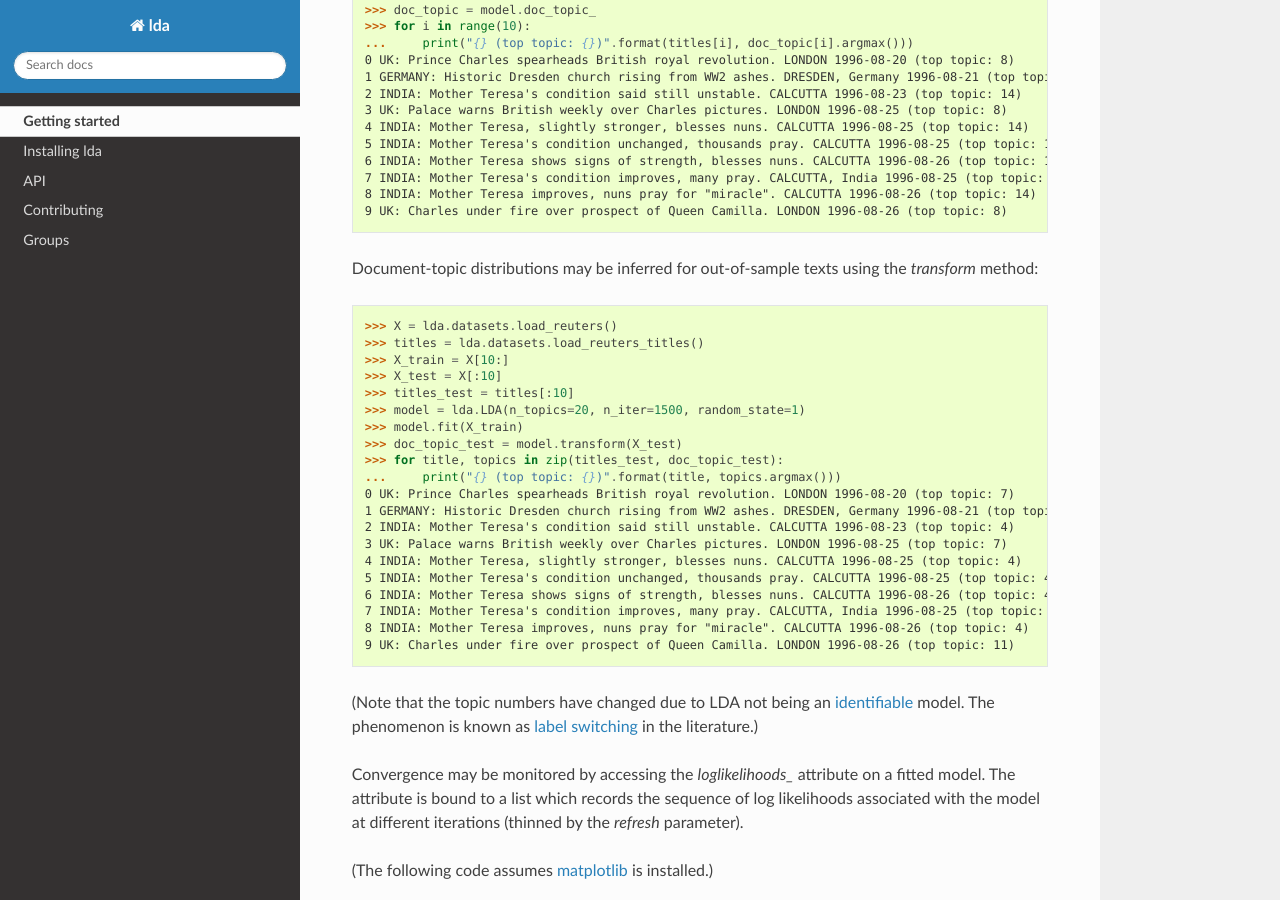
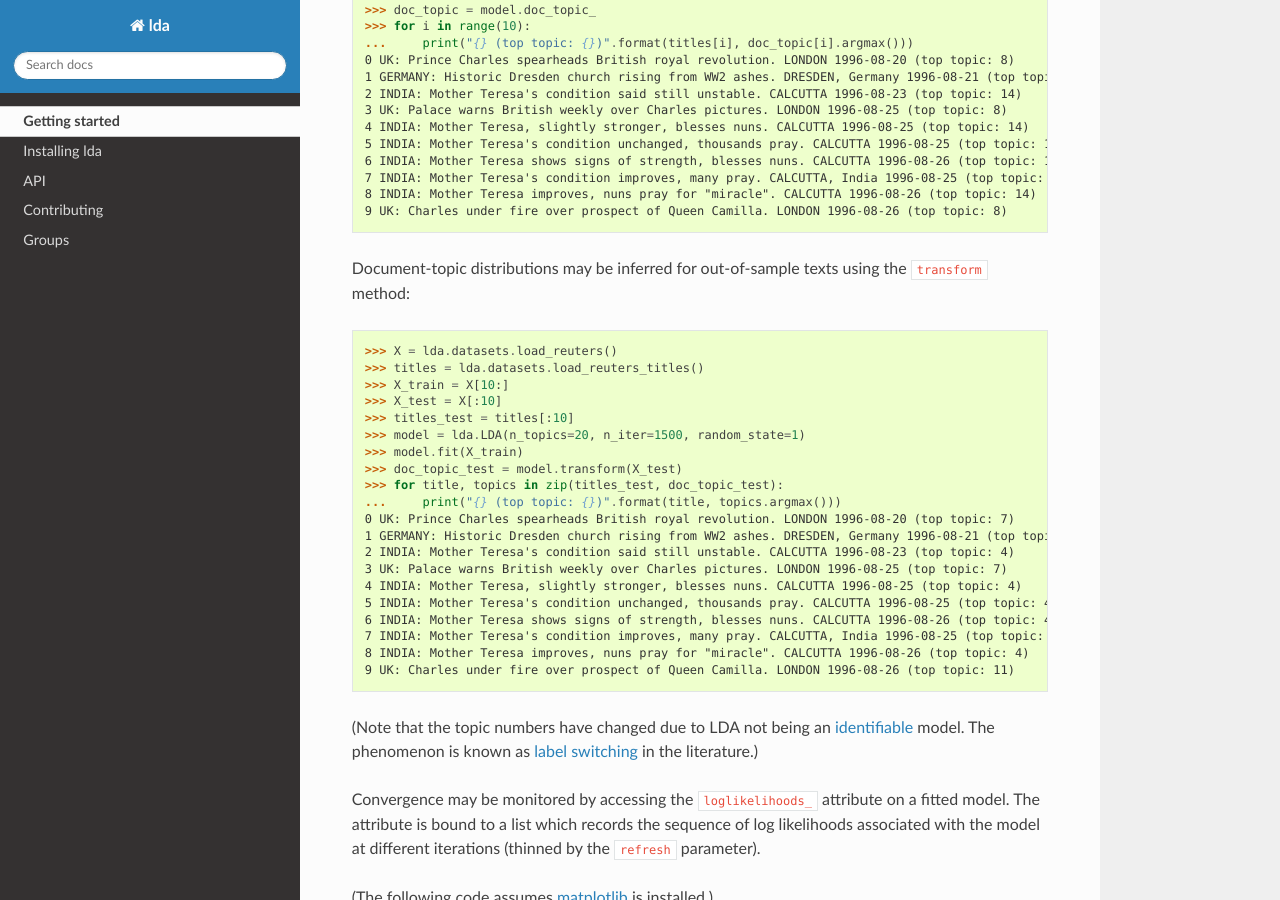
Before and after one commit to lda-project/lda, a Sphinx documentation site: the page built from doc/source/getting_started.rst, in a window 1280 px wide and 900 px high, scrolled down 948 px. Built offline with Sphinx 7.4.7 and the Read the Docs theme 2.0.0, drawn with Linux system fonts in a browser that asks for light colours.

Commit message:
DOC: fix RST formatting

```diff
--- a/doc/source/getting_started.rst
+++ b/doc/source/getting_started.rst
@@ -64,7 +64,7 @@ The document-topic distributions are available in ``model.doc_topic_``.
     9 UK: Charles under fire over prospect of Queen Camilla. LONDON 1996-08-26 (top topic: 8)
 
 Document-topic distributions may be inferred for out-of-sample texts using the
-`transform` method:
+``transform`` method:
 
 .. code-block:: python
 
@@ -95,10 +95,10 @@ known as `label switching
 <http://onlinelibrary.wiley.com/doi/10.1111/1467-9868.00265/abstract>`_ in the
 literature.)
 
-Convergence may be monitored by accessing the `loglikelihoods_` attribute on a
+Convergence may be monitored by accessing the ``loglikelihoods_`` attribute on a
 fitted model. The attribute is bound to a list which records the sequence of
 log likelihoods associated with the model at different iterations (thinned by
-the `refresh` parameter).
+the ``refresh`` parameter).
 
 (The following code assumes `matplotlib <http://matplotlib.org/>`_ is installed.)
 
```
